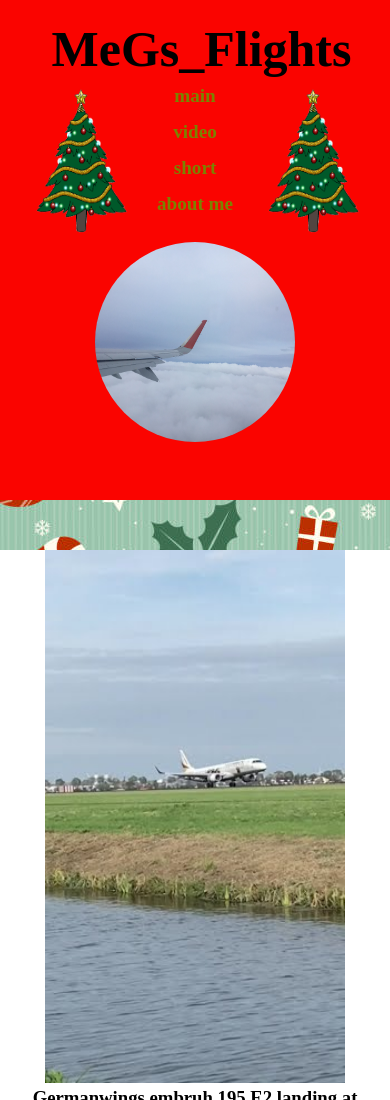
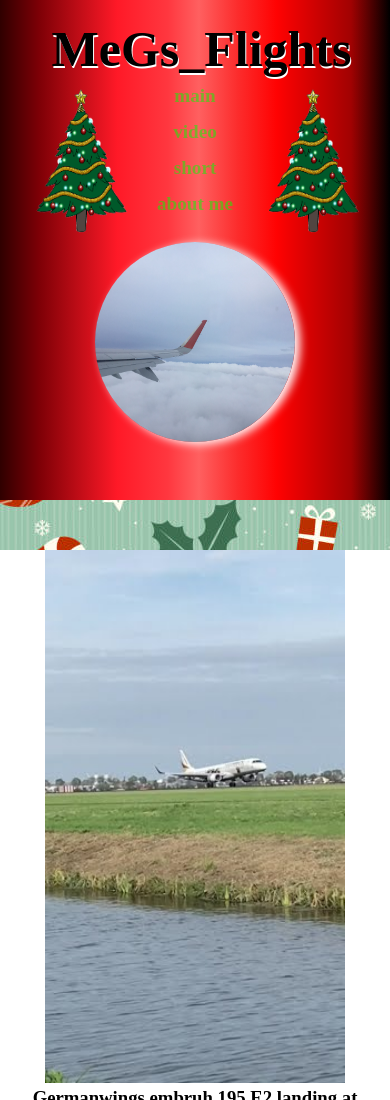
Before and after one commit to MeGsFlights/MeGs_Flights, a plain HTML site: page index.html in a window 390 px wide. Shown: the top 1100 px of the page. Drawn offline with Linux system fonts and the light colour scheme; a web font is replaced by a local one.

Commit message:
Add files via upload

```diff
--- a/index.html
+++ b/index.html
@@ -11,6 +11,8 @@
 
 </head>
 <body>
+    <div class="header-wraper">
+
     <div class="header">
         <div class="header-container">
             <div class="nav">
@@ -35,7 +37,7 @@
         <h1 class="main-title">MeGs_Flights</h1>
         </div>
 
-
+    </div>
     </div>
     <div class="container">
         <div class="main">
--- a/styles.css
+++ b/styles.css
@@ -19,12 +19,11 @@ body {
 
 .header {
     height: 500px;
-    background-color: #FA0400;
+    background-color: transparent;
     background-size: 300px 400px;
     background-image: url("img/OOOMG.gif");
     background-repeat: no-repeat;
     background-position: top 50px left 1200px;
-
 }
 
 .main-navigation {
@@ -110,6 +109,7 @@ img {
     margin-top: 40px;
     margin-left: 50px;
     font-weight: 900px;
+    text-shadow:  1px 2px white;
 }
 
 .video-item {
@@ -200,6 +200,10 @@ img {
     flex-direction: column;
 }
 
+.header-wraper{
+background: linear-gradient(90deg, rgba(47,0,0,1) 0%, rgba(125,0,6,1) 10%, rgba(255,25,39,1) 30%, rgba(255,55,63,1) 43%, rgba(255,96,96,1) 51%, rgba(252,44,44,1) 61%, rgba(255,2,2,1) 71%, rgba(161,2,2,1) 90%, rgba(0,0,0,1) 100%);
+}
+/*this is for phone*/
 @media(max-width: 450px){
     .main-logo {
         position: static;
@@ -215,7 +219,7 @@ img {
     }
 
     .header {
-        background-color: #FA0400;
+        background-color: transparent;
         background-image: url("img/OOOMG.gif"),url("img/OOOMG.gif");
         background-repeat: no-repeat,no-repeat;
         background-position: left 10% top 25%, right 10% top 25%;
@@ -253,6 +257,7 @@ img {
     .main-logo-img {
         width: 200px;
         height: 200px;
+        box-shadow: 5px 2px 10px white;
     }
 
     .navigation-item{
```
Also changed, not shown: About-me.html (+2 -1 lines), Shorts.html (+2 -1 lines), Video.html (+2 -1 lines).
